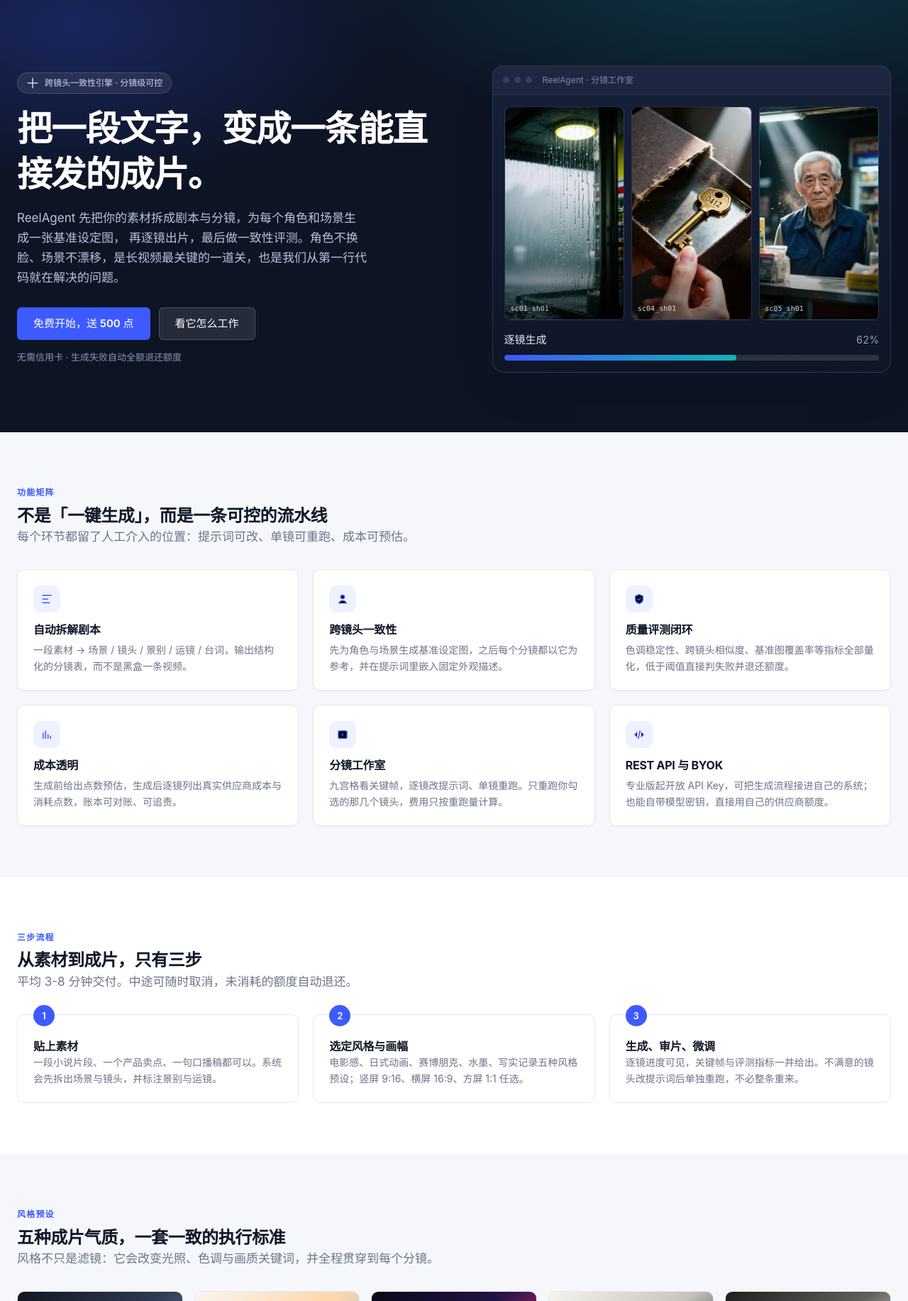
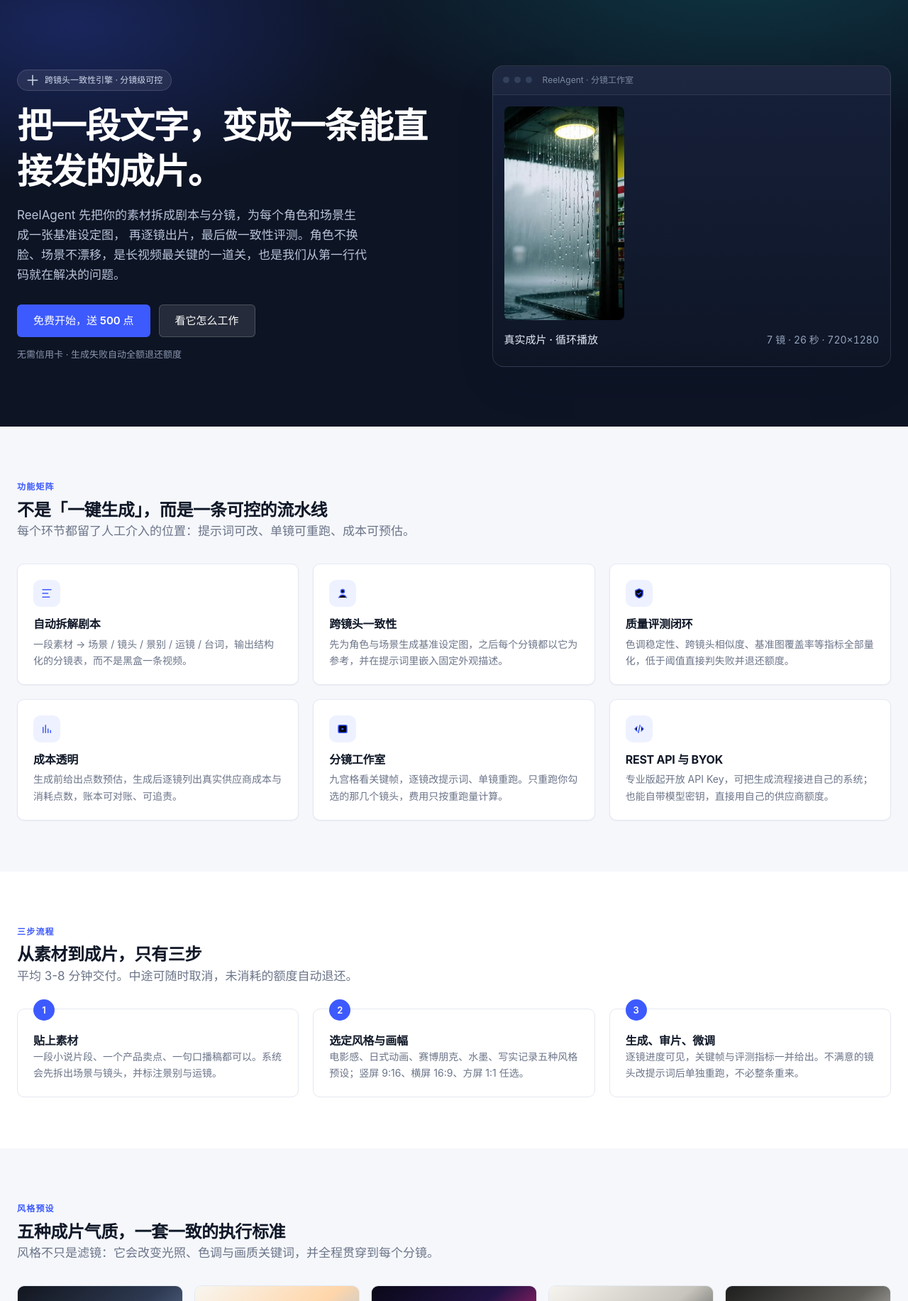
Before and after one commit to ziwuu615/reelagent, a FastAPI app: page / in a window 1280 px wide. Shown: the part 64-1897 px from the top of the page at 71% size. Run offline with FastAPI, Linux system fonts and the light colour scheme; parts of the project's set-up code (start-up, migrations or seed data) failed here and were passed over; grey boxes are pictures that could not be loaded.

Commit message:
首屏改为真实成片循环播放
原来右侧是「三张关键帧 + 假 62% 进度条」。静图只能证明画质，而一条 26 秒的
真实成片能同时证明运镜、节奏和跨镜头一致性 —— 同一格位置，说服力差一个量级。

编码：720x1280 源片 -> 540x960 / libx264 CRF30 / 无音轨 / faststart
  5.33 MB -> 1.30 MB（407 kbps），overhead 够低，不拖首屏
  无音轨是因为 autoplay 必须 muted，音轨纯浪费体积
  moov 前置已验证，浏览器可边下边播

标记：autoplay muted loop playsinline（移动端 Safari 只允许静音自动播放）
     preload=metadata（先取元数据，别让 1.3 MB 挡首屏）
     poster 首帧（视频就绪前不黑屏）
     aspect-ratio 9/16 固定高度（避免加载时布局跳动 CLS）

同时删掉上一版的三张占位图：视频已覆盖同一位置，留着是死资源。
假进度条也一并去掉，换成真实规格「7 镜 · 26 秒 · 720×1280」——假数据不如真参数。

注意：static 打进镜像，上线必须重建镜像（pip/apt 层有缓存，约 1 分钟）。

```diff
--- a/reelagent_cloud/web/static/css/app.css
+++ b/reelagent_cloud/web/static/css/app.css
@@ -675,6 +675,11 @@
 .mock-tile img {
   display: block; width: 100%; height: 100%; object-fit: cover;
 }
+/* 首屏演示视频：固定 9:16，避免视频加载前容器高度塌陷导致布局跳动（CLS） */
+.mock-video {
+  display: block; width: 100%; aspect-ratio: 9/16;
+  object-fit: cover; border-radius: 8px; background: #0d1420;
+}
 .mock-tile::after {
   content: ""; position: absolute; inset: auto 0 0 0; height: 34%;
   background: linear-gradient(0deg, rgba(0, 0, 0, .55), transparent);
--- a/reelagent_cloud/web/templates/pages/landing.html
+++ b/reelagent_cloud/web/templates/pages/landing.html
@@ -36,33 +36,30 @@
       </div>
       <div class="mock-body">
         {#
-          这里放真实成片的关键帧，而不是空渐变块。
-          原因很直接：首屏右侧是访客唯一能"看到产品实际产出"的位置，
-          占位色块只会浪费它。三张图来自同一条 7 镜成片（雨夜便利店），
-          顺带证明了卖点——同一角色/场景跨镜头没有漂移。
+          首屏右侧放真实成片的循环播放，而不是占位色块。
 
-          aria-hidden 保留：这是装饰性示意图，不是可交互控件。
-          图片只走静态目录，不读取用户数据。
+          为什么是视频而不是静图：这一格是访客唯一能"看到产品实际产出"的位置，
+          一条 26 秒的真实成片能同时证明画质、运镜、配音节奏和跨镜头一致性——
+          静图只能证明其中一项。
+
+          工程细节：
+          - muted + autoplay + loop + playsinline：移动端 Safari 只允许静音自动播放
+          - preload="metadata"：先只取元数据，别让 1.3 MB 挡住首屏
+          - poster：视频就绪前先显示首帧，避免一片黑
+          - 视频是 540x960 / CRF30 / 无音轨，1.3 MB
+          - aria-hidden 由父容器给出：这是展示素材，不是可交互控件
         #}
-        <div class="mock-tile">
-          <img src="/static/img/sample-sc01.jpg" alt="" loading="lazy" decoding="async">
-          <em>sc01_sh01</em>
-        </div>
-        <div class="mock-tile">
-          <img src="/static/img/sample-sc04.jpg" alt="" loading="lazy" decoding="async">
-          <em>sc04_sh01</em>
-        </div>
-        <div class="mock-tile">
-          <img src="/static/img/sample-sc05.jpg" alt="" loading="lazy" decoding="async">
-          <em>sc05_sh01</em>
-        </div>
+        <video class="mock-video"
+               src="/static/video/sample-film.mp4"
+               poster="/static/video/sample-poster.jpg"
+               autoplay muted loop playsinline preload="metadata"
+               disablepictureinpicture></video>
       </div>
       <div class="mock-foot">
         <div class="progress-meta">
-          <span class="stage-name" style="color:#e6ecf8">逐镜生成</span>
-          <span class="progress-value" style="color:#94a3bd">62%</span>
+          <span class="stage-name" style="color:#e6ecf8">真实成片 · 循环播放</span>
+          <span class="progress-value" style="color:#94a3bd">7 镜 · 26 秒 · 720×1280</span>
         </div>
-        <div class="progress"><div class="progress-fill tone-busy" style="width: 62%"></div></div>
       </div>
     </div>
   </div>
```
Also changed, not shown: reelagent_cloud/web/static/img/sample-sc01.jpg (deleted), reelagent_cloud/web/static/img/sample-sc04.jpg (deleted), reelagent_cloud/web/static/img/sample-sc05.jpg (deleted), reelagent_cloud/web/static/video/sample-poster.jpg (added).
